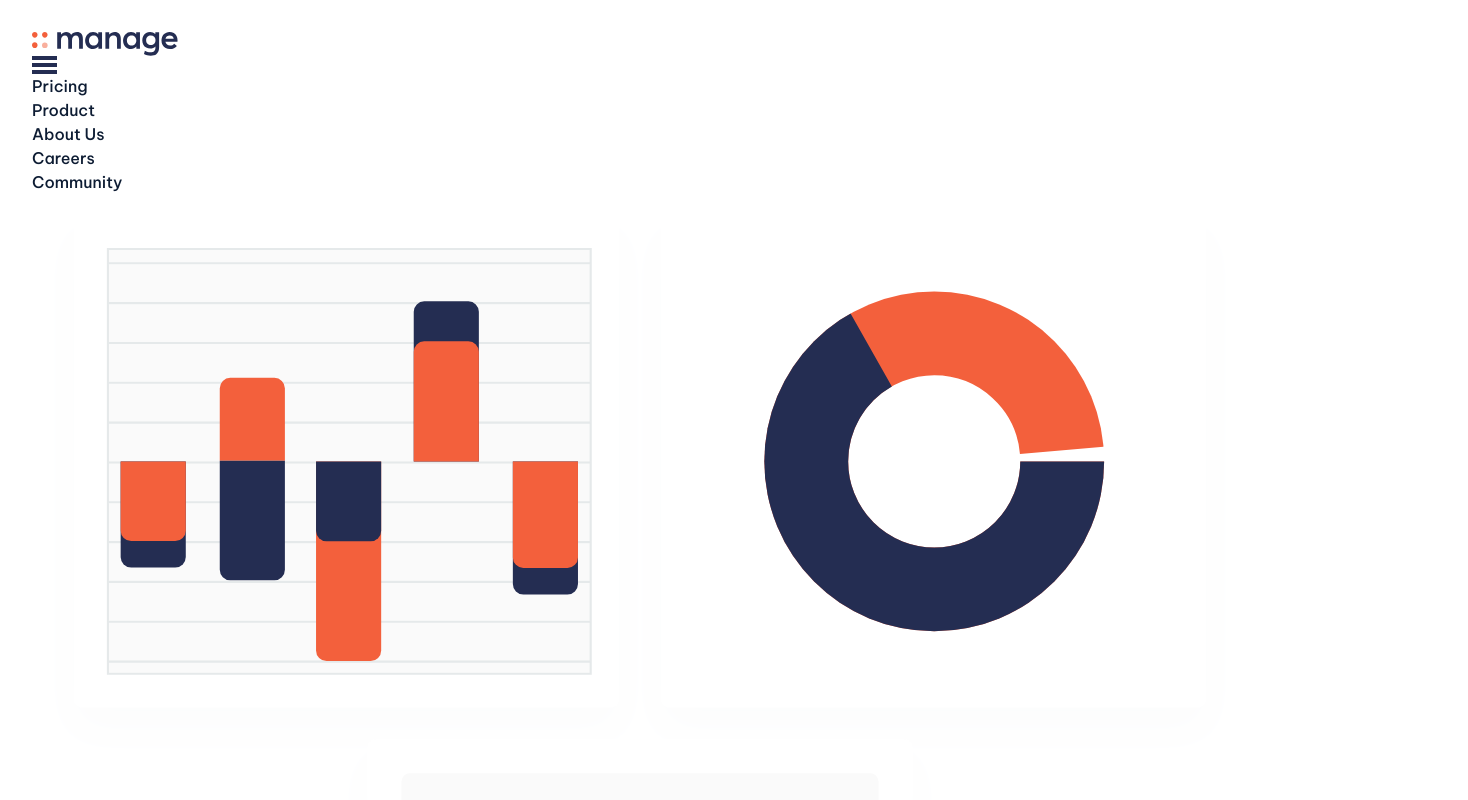
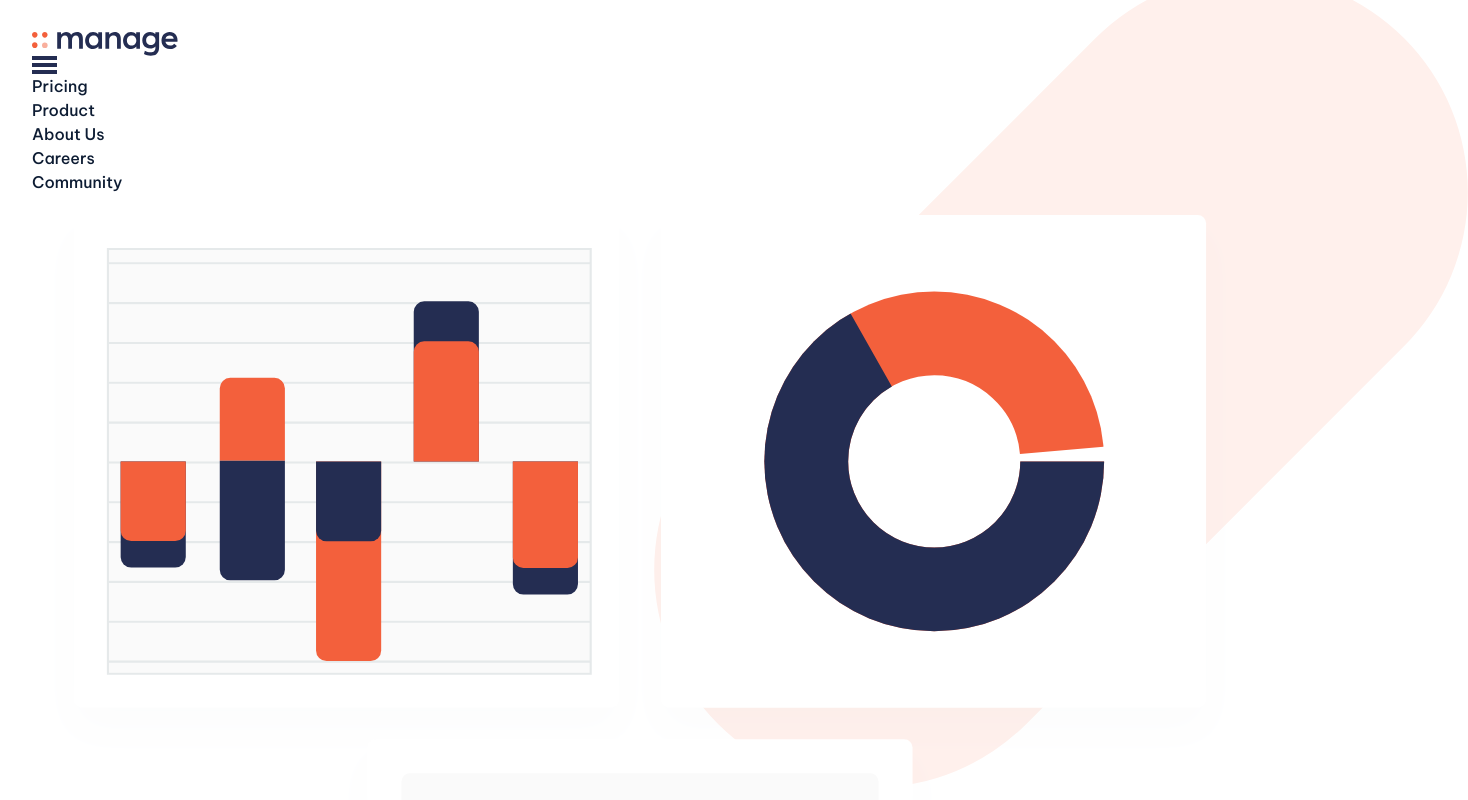
Before and after one commit to JacobJax/manage-landing-page, a React (Vite) app: page / in a window 1280 px wide. Shown: the top 800 px of the page, 1468 px wide, since content can reach past the window. Built offline with nearby package versions, Linux system fonts and the light colour scheme.

Commit message:
add header background

```diff
--- a/src/components/Header.css
+++ b/src/components/Header.css
@@ -9,6 +9,12 @@
    height: 100%;
    width: 100%;
 }
+#header-bg {
+   position: absolute;
+   z-index: -1;
+   top: -220px;
+   right: -220px;
+}
 .btn {
    background-color: var(--bright-red);
    color: #fff;
--- a/src/components/Header.jsx
+++ b/src/components/Header.jsx
@@ -1,4 +1,5 @@
 import HeaderImage from '../assets/illustration-intro.svg'
+import Pill from '../assets/bg-tablet-pattern.svg'
 import './Header.css'
 
 export default function Header() {
@@ -12,6 +13,9 @@ export default function Header() {
             md:justify-between
          '
       >
+         <div id="header-bg">
+            <img src={Pill} alt="" />
+         </div>
          <div id="header-img"
             className='md:w-1/2'
          >
--- a/src/components/Navbar.jsx
+++ b/src/components/Navbar.jsx
@@ -34,6 +34,7 @@ export default function Navbar() {
          className='
             flex
             justify-between
+            py-2
          '
       >
          <div className="nav-item" id="logo">
@@ -57,8 +58,9 @@ export default function Navbar() {
                <ul
                   className='
                      md:flex
-                     md:gap-x-3
+                     md:gap-x-6
                      bg-white
+                     md:bg-transparent
                      p-3
                      md:p-0
                      mx-auto
```
